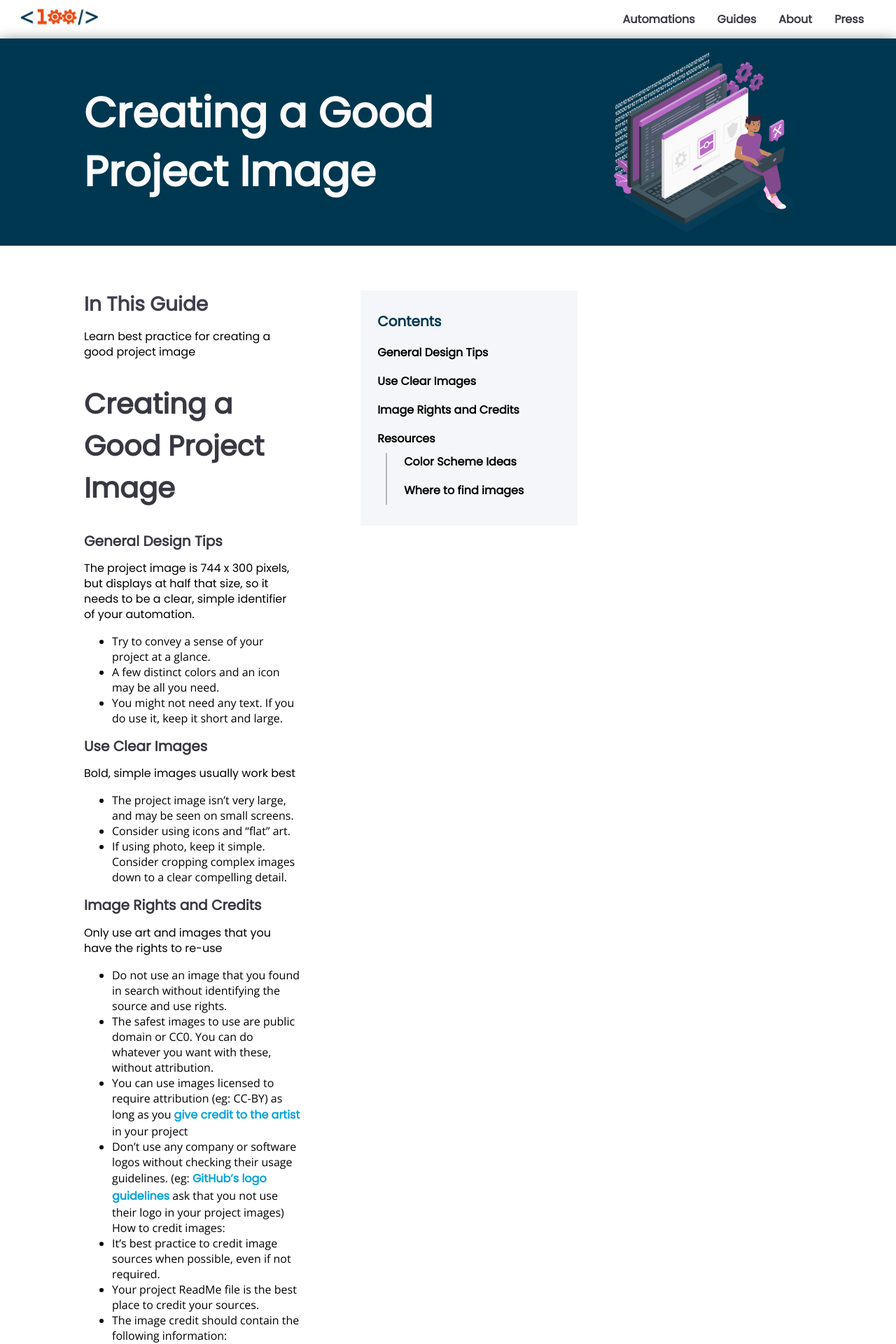
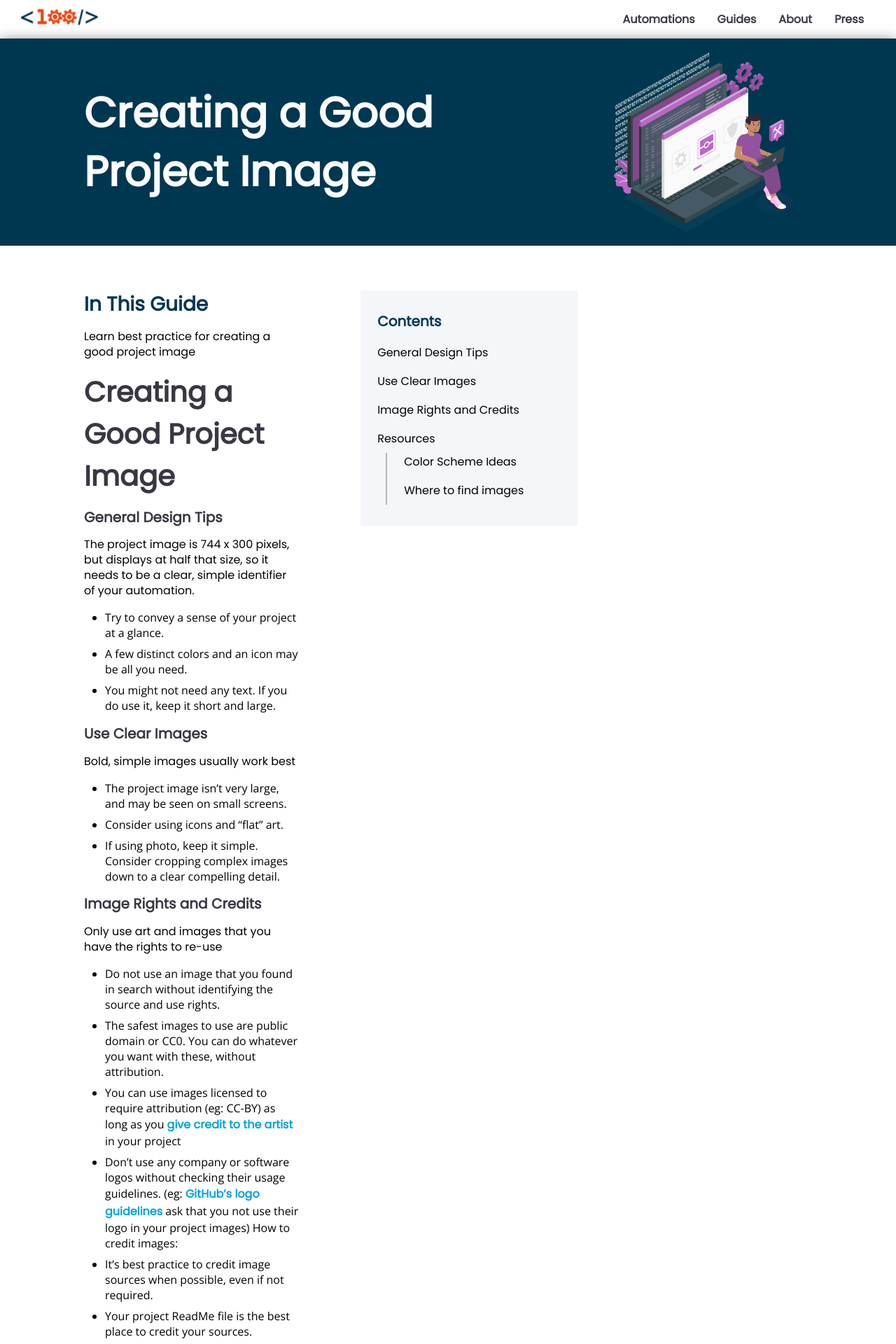
Before and after one commit to 100Automations/Website, a Jekyll site: the page built from _guides/creating-good-project-images.md, in a window 1280 px wide. Shown: the top 1920 px of the page at 70% size. Built offline with Jekyll 4.4.1, drawn with Linux system fonts in a browser that asks for light colours.

Commit message:
edited spacting in the info on the left and some font weight issues

```diff
--- a/_layouts/guides.html
+++ b/_layouts/guides.html
@@ -28,4 +28,3 @@ layout: default
 
     </section>
 </div>
-<!-- <div class='body-shadow'></div> -->
--- a/_sass/guides.scss
+++ b/_sass/guides.scss
@@ -97,8 +97,13 @@ grid-column: 10/12
 // end second section element
 
 // left side container
+#creating-a-good-project-image {
+  margin: 1rem 0 1rem 0;
+}
+
 
 .title5 {
+  color: $primary;
   margin: 0;
 }
 
@@ -112,6 +117,11 @@ grid-column: 10/12
 
 .body-container ul{
   list-style-type: disc;
+  padding-left: 30px;
+}
+
+.body-container li{
+  margin-bottom: .5rem;
 }
 
 .body-container a{
@@ -166,6 +176,10 @@ grid-column: 10/12
   margin-top: 8px;
 }
 
+.sticky-nav-container--guides a{
+  font-weight: normal;
+}
+
 .nav-border-links{
   border-left: 2px solid;
   border-color: $iconsgrey;
```
Also changed, not shown: _guides/creating-good-project-images.md (+5 -5 lines).
